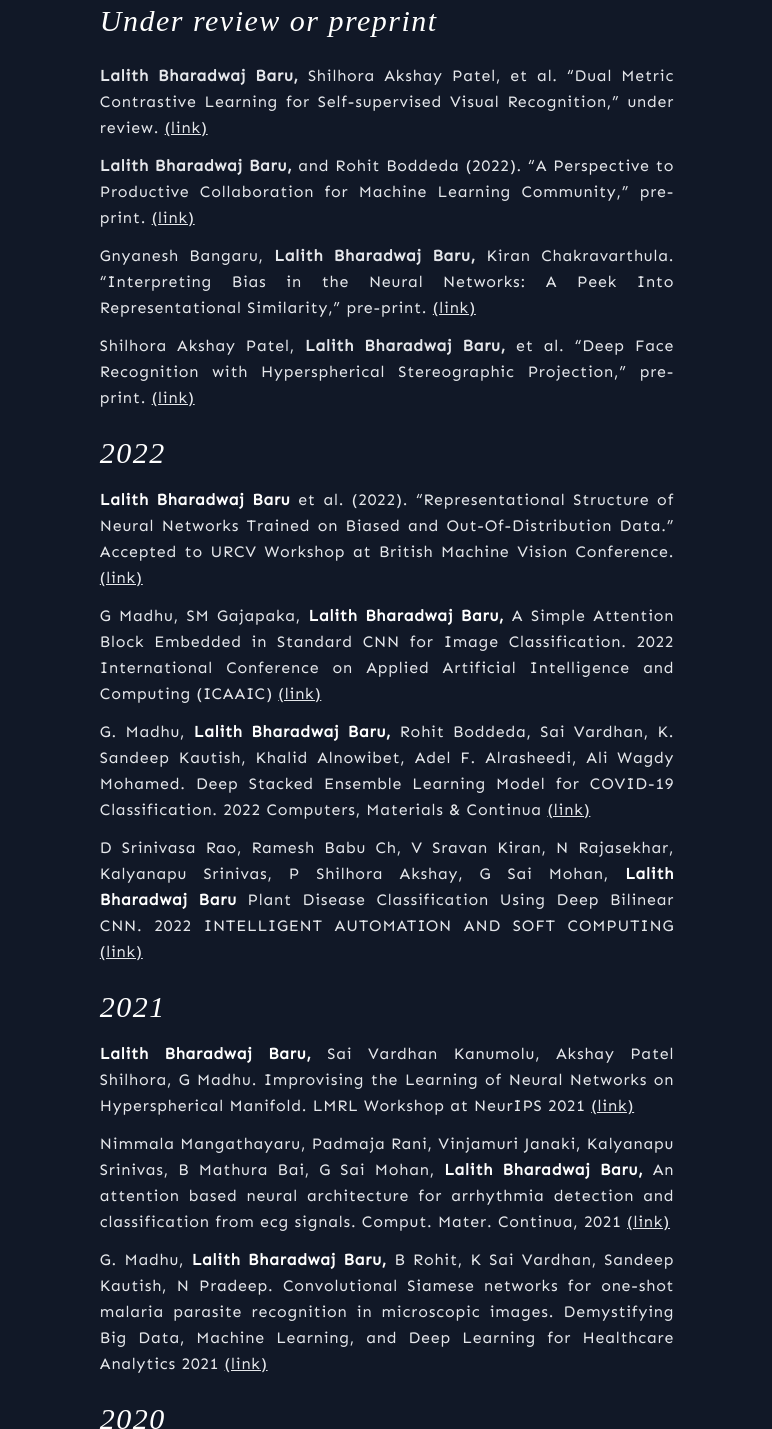
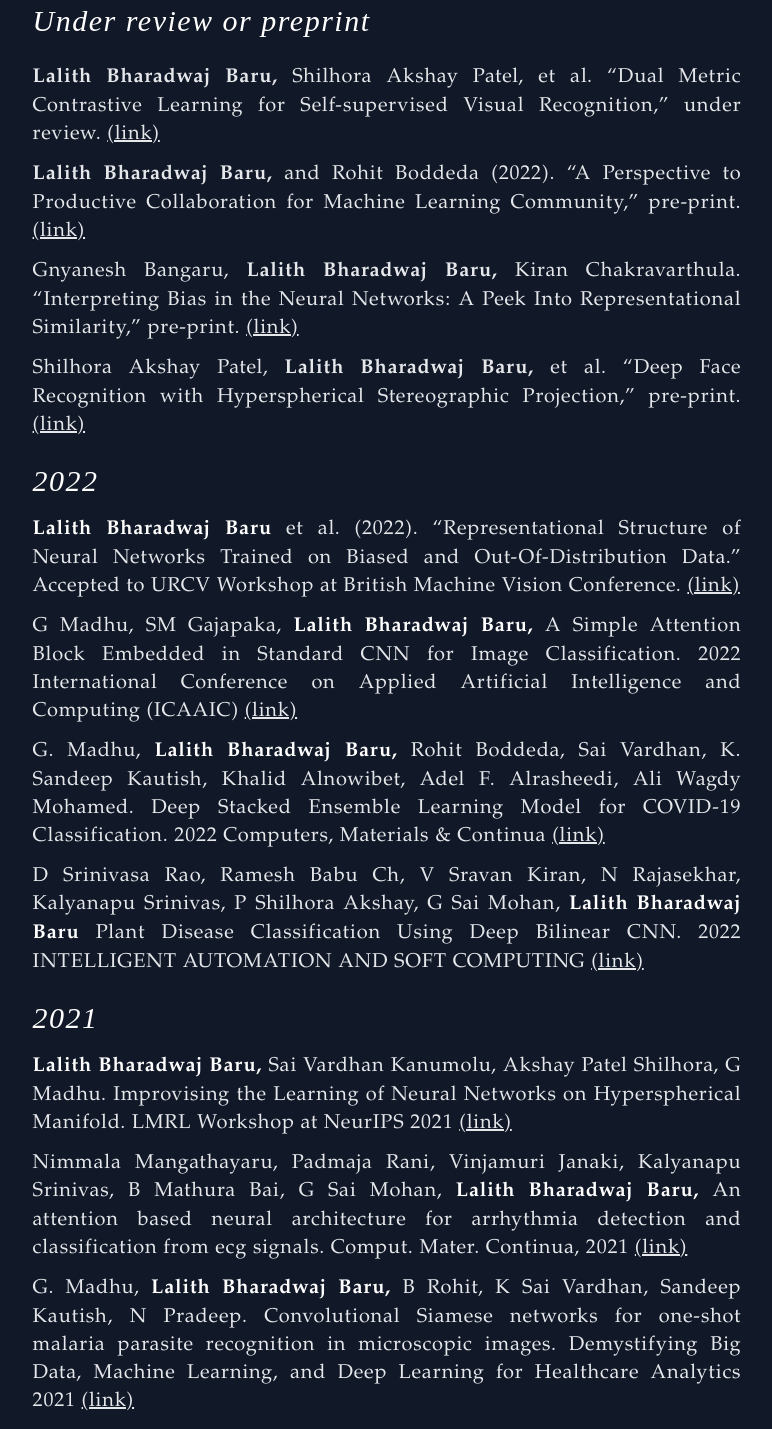
Before and after one commit to barulalithb/barulalithb.github.io, a website: page publication.html in a window 1280 px wide. Shown: the part 249-1678 px from the top of the page, without its empty margins (253-1025 px from the left). Drawn offline with Linux system fonts and the light colour scheme; a web font is replaced by a local one.

Commit message:
fixed for some chnages

```diff
--- a/input.css
+++ b/input.css
@@ -1,7 +1,8 @@
 @import url("https://fonts.googleapis.com/css2?family=GFS+Didot&display=swap");
 @import url("https://fonts.googleapis.com/css2?family=Cinzel&display=swap");
 @import url("https://fonts.googleapis.com/css2?family=Sen&display=swap");
-@import url('https://fonts.googleapis.com/css2?family=EB+Garamond&display=swap');
+@import url('https://fonts.googleapis.com/css2?family=EB+Garamond:wght@500&display=swap');
+
 
 @tailwind base;
 @tailwind components;
--- a/publication.html
+++ b/publication.html
@@ -66,7 +66,7 @@
 
     <main class="flex flex-row flex-wrap w-full h-full px-20 mt-4 pt-8 bg-gray-900 dark:bg-gray-900">
 
-        <div class="basis-full h-full px-[24%] dark:bg-gray-900 mt-4 mb-4 mr-1 ml-1">
+        <div class="basis-full h-full px-[18%] dark:bg-gray-900 mt-4 mb-4 mr-1 ml-1">
             <div class="text-center text-white grid justify-items-center items-center">
                 <h1
                     class="mb-1 mt-4 italic leading-relaxed tracking-wider font-[Didot] text-center text-4xl font-medium text-white dark:text-white md:text-5xl">
@@ -79,25 +79,25 @@
                     Under review or preprint </h1>
                 <div>
 
-                    <p class="mb-3 font-light text-gray-200 font-[sen] dark:text-gray-200">
+                    <p class="mb-3 font-medium text-gray-200 font-[Garamond] text-xl">
                         <span class="font-bold">Lalith Bharadwaj Baru,</span> Shilhora Akshay Patel, et al. “Dual Metric
                         Contrastive Learning for Self-supervised Visual Recognition,” under review.
                         <a class="underline" href="https://openreview.net/pdf?id=ErHIs1Ib5p">(link)</a>
                     </p>
 
-                    <p class="mb-3 font-light text-gray-200 font-[sen] dark:text-gray-200">
+                    <p class="mb-3 font-medium text-gray-200 font-[Garamond] text-xl">
                         <span class="font-bold">Lalith Bharadwaj Baru,</span> and Rohit Boddeda (2022). “A Perspective
                         to Productive Collaboration for Machine Learning Community,” pre-print.
                         <a class="underline" href="https://openreview.net/forum?id=x6_ArJYl36">(link)</a>
                     </p>
 
-                    <p class="mb-3 font-light text-gray-200 font-[sen] dark:text-gray-200">
+                    <p class="mb-3 font-medium text-gray-200 font-[Garamond] text-xl">
                         Gnyanesh Bangaru, <span class="font-bold">Lalith Bharadwaj Baru,</span> Kiran Chakravarthula.
                         “Interpreting Bias in the Neural Networks: A Peek Into Representational Similarity,” pre-print.
                         <a class="underline" href="https://arxiv.org/pdf/2211.07774.pdf">(link)</a>
                     </p>
 
-                    <p class="mb-3 font-light text-gray-200 font-[sen] dark:text-gray-200">
+                    <p class="mb-3 font-medium text-gray-200 font-[Garamond] text-xl">
                         Shilhora Akshay Patel, <span class="font-bold">Lalith Bharadwaj Baru,</span> et al. “Deep Face
                         Recognition with Hyperspherical Stereographic Projection,” pre-print.
                         <a class="underline" href="#">(link)</a>
@@ -111,21 +111,21 @@
                     2022</h1>
                 <div class="text-justify leading-relaxed tracking-wider text-base font-[sen]">
 
-                    <p class="mb-3 font-light text-gray-200 font-[sen] dark:text-gray-200">
+                    <p class="mb-3 font-medium text-gray-200 font-[Garamond] text-xl">
                         <span class="font-bold text-white">Lalith Bharadwaj Baru</span> et al. (2022). “Representational
                         Structure of Neural Networks Trained on Biased and Out-Of-Distribution Data.” Accepted to URCV
                         Workshop at British Machine Vision Conference. <a class="underline"
                             href="https://openreview.net/forum?id=BBSg-Wbsxfq">(link)</a>
                     </p>
 
-                    <p class="mb-3 font-light text-gray-200 font-[sen] dark:text-gray-200">
+                    <p class="mb-3 font-medium text-gray-200 font-[Garamond] text-xl">
                         G Madhu, SM Gajapaka, <span class="font-bold text-white">Lalith Bharadwaj Baru,</span> A Simple
                         Attention Block Embedded in Standard CNN for Image Classification. 2022 International Conference
                         on Applied Artificial Intelligence and Computing (ICAAIC) <a class="underline"
                             href="https://ieeexplore.ieee.org/abstract/document/9793110/">(link)</a>
                     </p>
 
-                    <p class="mb-3 font-light text-gray-200 font-[sen] dark:text-gray-200">
+                    <p class="mb-3 font-medium text-gray-200 font-[Garamond] text-xl">
                         G. Madhu, <span class="font-bold text-white">Lalith Bharadwaj Baru,</span> Rohit Boddeda, Sai
                         Vardhan, K. Sandeep Kautish, Khalid Alnowibet, Adel F. Alrasheedi, Ali Wagdy Mohamed.
                         Deep Stacked Ensemble Learning Model for COVID-19 Classification. 2022 Computers, Materials &
@@ -133,7 +133,7 @@
                             href="https://pesquisa.bvsalud.org/global-literature-on-novel-coronavirus-2019-ncov/resource/pt/covidwho-1481335">(link)</a>
                     </p>
 
-                    <p class="mb-3 font-light text-gray-200 font-[sen] dark:text-gray-200">
+                    <p class="mb-3 font-medium text-gray-200 font-[Garamond] text-xl">
                         D Srinivasa Rao, Ramesh Babu Ch, V Sravan Kiran, N Rajasekhar, Kalyanapu Srinivas, P Shilhora
                         Akshay, G Sai Mohan, <span class="font-bold text-white">Lalith Bharadwaj Baru</span> Plant
                         Disease Classification Using Deep Bilinear CNN. 2022 INTELLIGENT AUTOMATION AND SOFT COMPUTING
@@ -149,14 +149,14 @@
                     class="mt-6 mb-4 italic leading-relaxed tracking-wider font-[Didot] text-left text-3xl font-medium text-white dark:text-white md:text-3xl">
                     2021</h1>
                 <div>
-                    <p class="mb-3 font-light text-gray-200 font-[sen] dark:text-gray-200">
+                    <p class="mb-3 font-medium text-gray-200 font-[Garamond] text-xl">
                         <span class="font-bold text-white">Lalith Bharadwaj Baru,</span> Sai Vardhan Kanumolu, Akshay
                         Patel Shilhora, G Madhu. Improvising the Learning of Neural Networks on Hyperspherical Manifold.
                         LMRL Workshop at NeurIPS 2021 <a class="underline"
                             href="https://arxiv.org/pdf/2109.14746">(link)</a>
                     </p>
 
-                    <p class="mb-3 font-light text-gray-200 font-[sen] dark:text-gray-200">
+                    <p class="mb-3 font-medium text-gray-200 font-[Garamond] text-xl">
                         Nimmala Mangathayaru, Padmaja Rani, Vinjamuri Janaki, Kalyanapu Srinivas, B Mathura Bai, G Sai
                         Mohan, <span class="font-bold text-white">Lalith Bharadwaj Baru,</span> An attention based
                         neural architecture for arrhythmia detection and classification from ecg signals. Comput. Mater.
@@ -164,7 +164,7 @@
                             href="https://www.researchgate.net/profile/B-Lalith-Bharadwaj/publication/355175901_An_Attention_Based_Neural_Architecture_for_Arrhythmia_Detection_and_Classification_from_ECG_Signals/links/61674a4d66e6b95f07c31aff/An-Attention-Based-Neural-Architecture-for-Arrhythmia-Detection-and-Classification-from-ECG-Signals.pdf">(link)</a>
                     </p>
 
-                    <p class="mb-3 font-light text-gray-200 font-[sen] dark:text-gray-200">
+                    <p class="mb-3 font-medium text-gray-200 font-[Garamond] text-xl">
                         G. Madhu, <span class="font-bold text-white">Lalith Bharadwaj Baru,</span> B Rohit, K Sai
                         Vardhan, Sandeep Kautish, N Pradeep. Convolutional Siamese networks for one-shot malaria
                         parasite recognition in microscopic images. Demystifying Big Data, Machine Learning, and Deep
@@ -182,7 +182,7 @@
                     class="mt-6 mb-4 italic leading-relaxed tracking-wider font-[Didot] text-left text-3xl font-medium text-white dark:text-white md:text-3xl">
                     2020</h1>
                 <div>
-                    <p class="mb-3 font-light text-gray-200 font-[sen] dark:text-gray-200">
+                    <p class="mb-3 font-medium text-gray-200 font-[Garamond] text-xl">
                         Nimmala Mangathayaru, B Padmaja Rani, V Janaki, Shilhora Akshay Patel, G Sai Mohan,<span
                             class="font-bold text-white">Lalith Bharadwaj Baru.</span> An Imperative Diagnostic
                         Framework for PPG Signal Classification Using GRU. 2020 International Conference on Advanced
```
Also changed, not shown: index.html (+5 -5 lines), undergrad_research.html (+9 -9 lines), css/tailwind_style.css.
